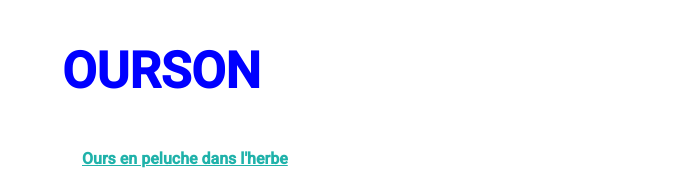
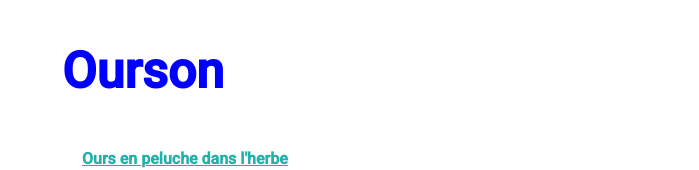
Before and after one commit to SophieH57/Snapface, an Angular app: page / in a window 1280 px wide. Shown: the top 170 px of the page, without its empty margins (26-725 px from the left). Built offline with nearby package versions, Linux system fonts and the light colour scheme.

Commit message:
add title case

```diff
--- a/src/app/face-snap/face-snap.component.html
+++ b/src/app/face-snap/face-snap.component.html
@@ -1,5 +1,5 @@
 <div class="face-snap-card" [ngClass]="{snapped : snapped == true}">
-    <h1>{{faceSnap.title | uppercase}}</h1>
+    <h1>{{faceSnap.title | titlecase}}</h1>
     <p class="description">{{faceSnap.description}}</p>
     <img [src]="faceSnap.imageUrl" [alt]="faceSnap.title" alt="">
     <p>La date de création de la photo est {{faceSnap.createdDate}}</p>
```
